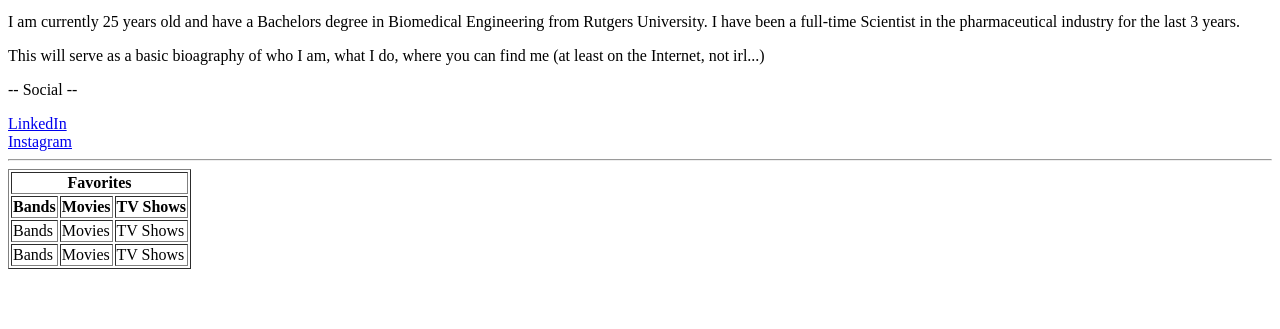
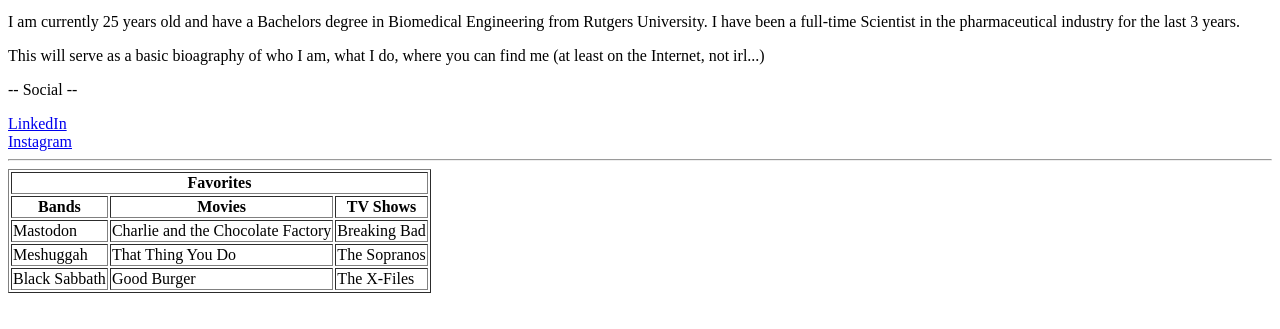
Before and after one commit to tombabjak/tombabjak.github.io, a plain HTML site: page index.html in a window 1280 px wide. Shown: the part 421-750 px from the top of the page. Drawn offline with Linux system fonts and the light colour scheme.

Commit message:
bio updated

```diff
--- a/index.html
+++ b/index.html
@@ -32,14 +32,19 @@
         <th>TV Shows</th>
       </tr>
       <tr>
-        <td>Bands</td>
-        <td>Movies</td>
-        <td>TV Shows</td>
+        <td>Mastodon</td>
+        <td>Charlie and the Chocolate Factory</td>
+        <td>Breaking Bad</td>
       </tr>
       <tr>
-        <td>Bands</td>
-        <td>Movies</td>
-        <td>TV Shows</td>
+        <td>Meshuggah</td>
+        <td>That Thing You Do</td>
+        <td>The Sopranos</td>
+      </tr>
+      <tr>
+        <td>Black Sabbath</td>
+        <td>Good Burger</td>
+        <td>The X-Files</td>
       </tr>
     </tbody>
   </table>
```
